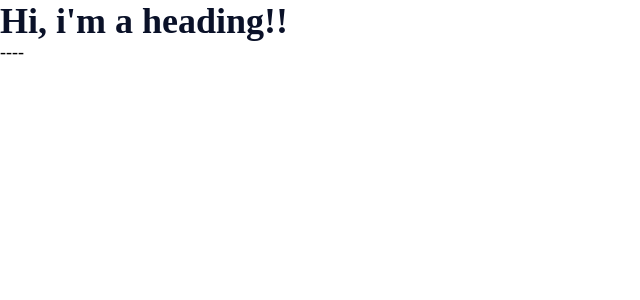
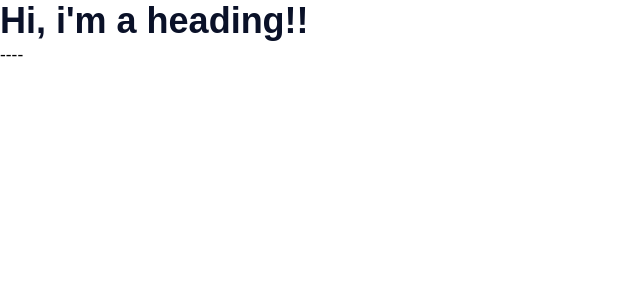
Before and after one commit to Sadlark1993/Curso_React_e_Nextjs, a React (Create React App) app in the folder 06landing-pages-react/: page / in a window 1280 px wide. Shown: the top 300 px of the page, without its empty margins (0-640 px from the left). Built offline with nearby package versions, Linux system fonts and the light colour scheme.

Commit message:
Setting up the fonts

```diff
--- a/06landing-pages-react/src/styles/global-styles.js
+++ b/06landing-pages-react/src/styles/global-styles.js
@@ -1,6 +1,11 @@
 import { createGlobalStyle, css } from 'styled-components';
+import { theme } from './themes';
 
 export const GlobalStyles = createGlobalStyle`
+  @import url('https://fonts.googleapis.com/css2?family=Montserrat:ital,wght@0,900;1,900&family=Open+Sans:ital@0;1&display=swap');
+
+  ${'' /* reset-start */}
+
   * {
     margin: 0;
     padding: 0;
@@ -11,9 +16,19 @@
     list-style: none;
   }
 
+  ${'' /* reste-end */}
+
+
+  html {
+    font-size: 62.5%;
+  }
+
   body {
-    ${(props) => css`
-      background: ${props.theme.colors.primaryBg};
-    `}
+    font-size: 1.6rem;
+    font-family: ${theme.fonts.family.default}
+  }
+
+  h1 {
+    font-family: ${theme.fonts.family.secondary}
   }
 `;
--- a/06landing-pages-react/src/styles/themes.js
+++ b/06landing-pages-react/src/styles/themes.js
@@ -6,6 +6,11 @@
     boom: '#504b78',
     white: 'white',
   },
-  fonts: {},
+  fonts: {
+    family: {
+      default: "'Open Sans', sans-serif",
+      secondary: "'Montserrat', sans-serif",
+    },
+  },
   spacings: {},
 };
--- a/06landing-pages-react/src/templates/App/index.jsx
+++ b/06landing-pages-react/src/templates/App/index.jsx
@@ -5,7 +5,7 @@
   return (
     // not using the color passed as prop
     <Styled.Wrapper background="#e7f3bc">
-      <Heading>Hi, i&apos;m a heading!!</Heading>
+      <Heading lightT={false}>Hi, i&apos;m a heading!!</Heading>
     </Styled.Wrapper>
   );
 }
```
